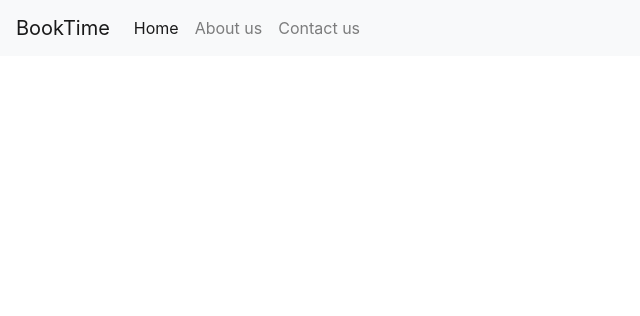
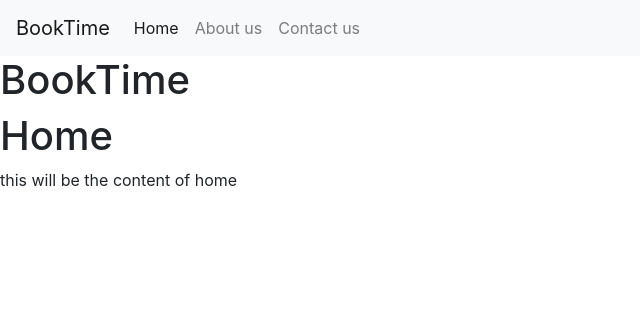
Before and after one commit to Mohammed-Elmasry/django-BookTime, a Django app: page / in a window 1280 px wide. Shown: the top 316 px of the page, without its empty margins (0-640 px from the left). Run offline with Django 3.2, Linux system fonts and the light colour scheme; some libraries are stand-ins or nearby versions.

Commit message:
rectify the code in base.html template

```diff
--- a/main/forms.py
+++ b/main/forms.py
@@ -1,6 +1,6 @@
 from django import forms
 from django.core.mail import send_mail
-import logging
+import logging # this is to log output on terminal -> not needed in syntax
 
 logger = logging.getLogger(__name__)
 
--- a/main/templates/base.html
+++ b/main/templates/base.html
@@ -38,8 +38,9 @@
             </ul>
         </div>
     </nav>
-
-
+    <h1>BookTime</h1>
+    {% block content%}
+    {% endblock content %}
     <script src="{% static 'js/jquery.min.js' %}"></script>
     <script src="{% static 'js/popper.min.js' %}"></script>
     <script src="{% static 'js/bootstrap.min.js' %}"></script>
--- a/main/templates/home.html
+++ b/main/templates/home.html
@@ -3,6 +3,6 @@
 
 {% block content %}
 
-<h1>Home</h1>
+    <h1>Home</h1>
 <p>this will be the content of home</p>
 {% endblock content %}
--- a/main/views.py
+++ b/main/views.py
@@ -1,6 +1,6 @@
 from django.views.generic.edit import FormView
 from main import forms
-from django.http import HttpResponseRedirect
+
 
 # our first class-based view definition
 
@@ -11,5 +11,4 @@ class ContactUsView(FormView):
 
     def form_valid(self, form):
         form.send_mail()
-        HttpResponseRedirect(self.success_url)
-        # return super().form_valid(form) # after validation, render success url
+        return super().form_valid(form) # after validation, render success url
```
